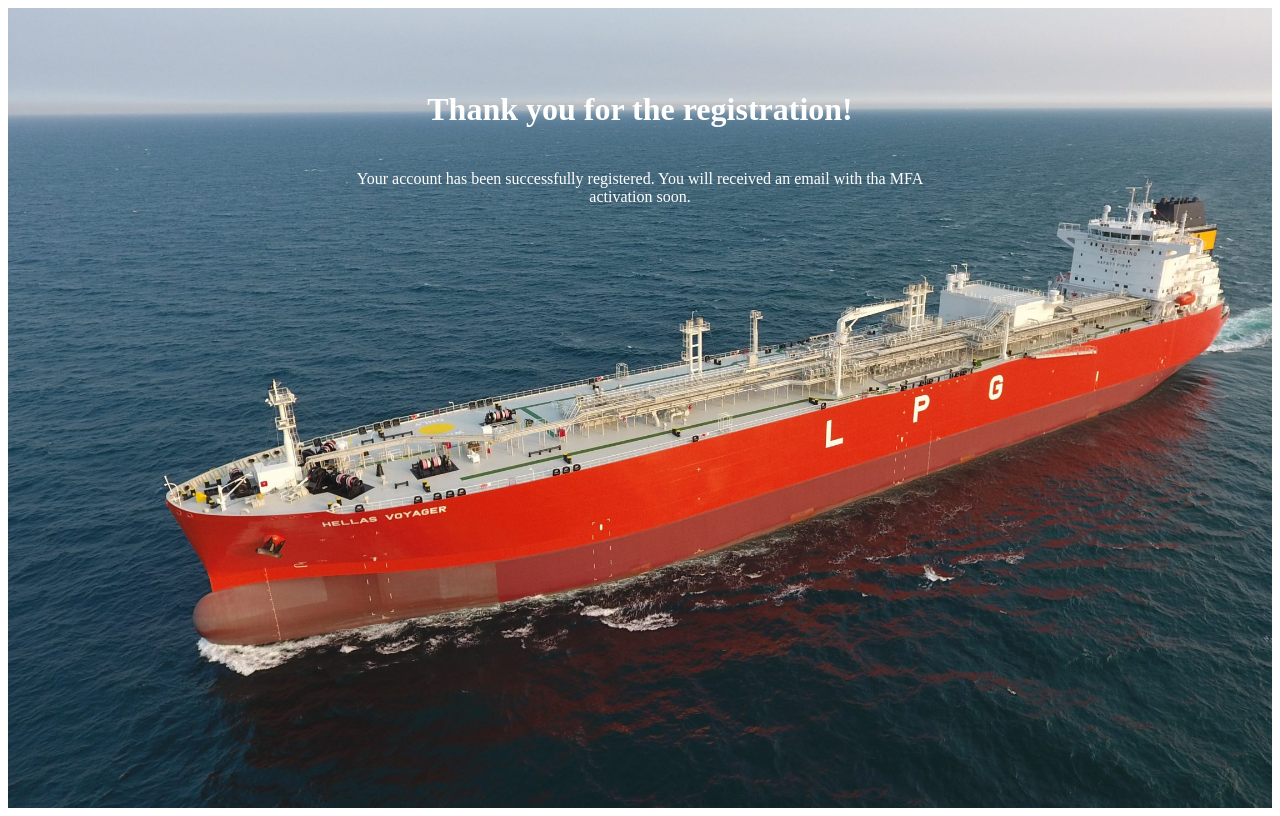
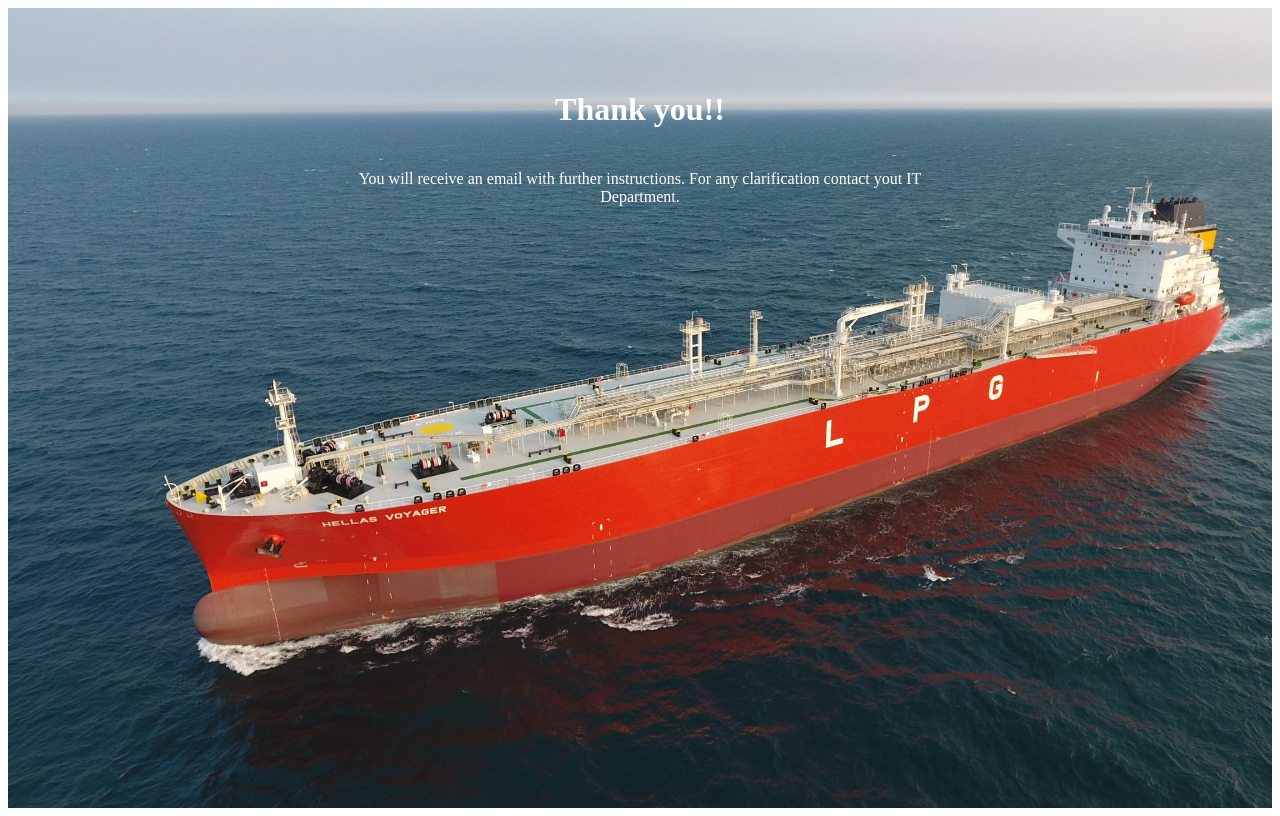
Before and after one commit to itseclmm/Redirect-Page, a plain HTML site: page index.html in a window 1280 px wide. Drawn offline with Linux system fonts and the light colour scheme.

Commit message:
Update index.html

```diff
--- a/index.html
+++ b/index.html
@@ -32,8 +32,8 @@
 </head>
 <body>
     <div class="container">
-        <h1 class="centered">Thank you for the registration!</h1>
-        <p class="centered text-spacing">Your account has been successfully registered. You will received an email with tha MFA activation soon.</p>
+        <h1 class="centered">Thank you!!</h1>
+        <p class="centered text-spacing">You will receive an email with further instructions. For any clarification contact yout IT Department.</p>
     </div>
 </body>
 </html>
```
